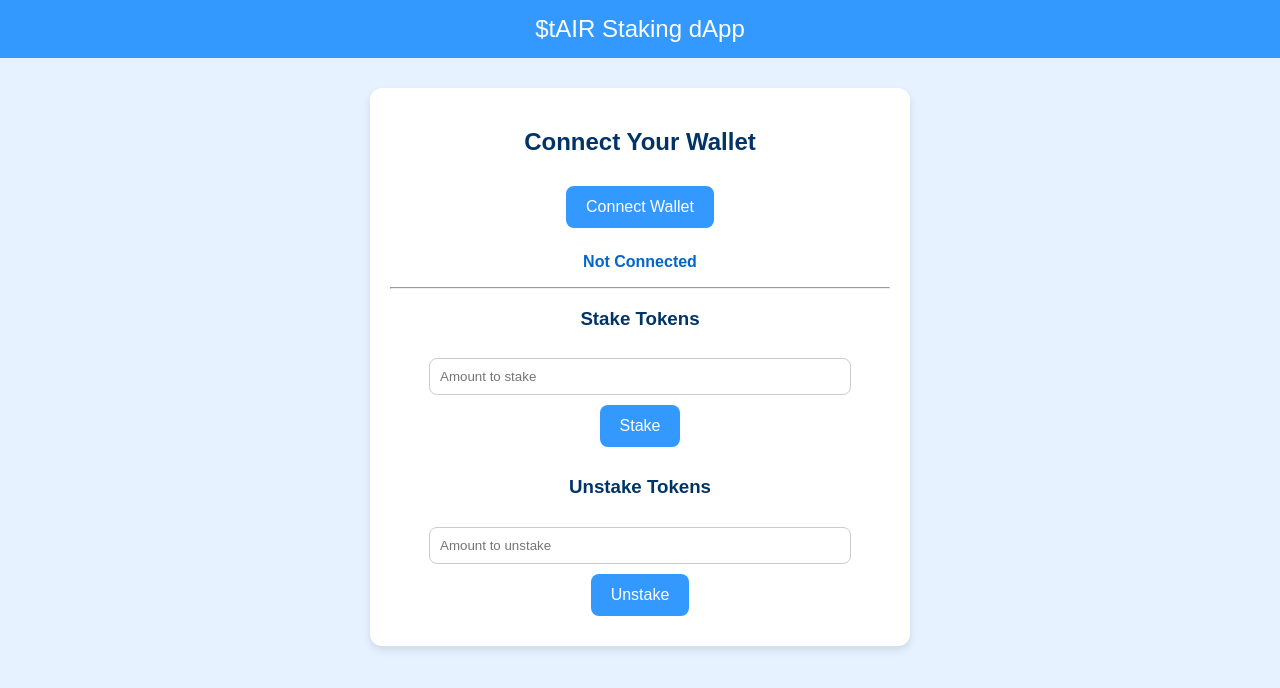
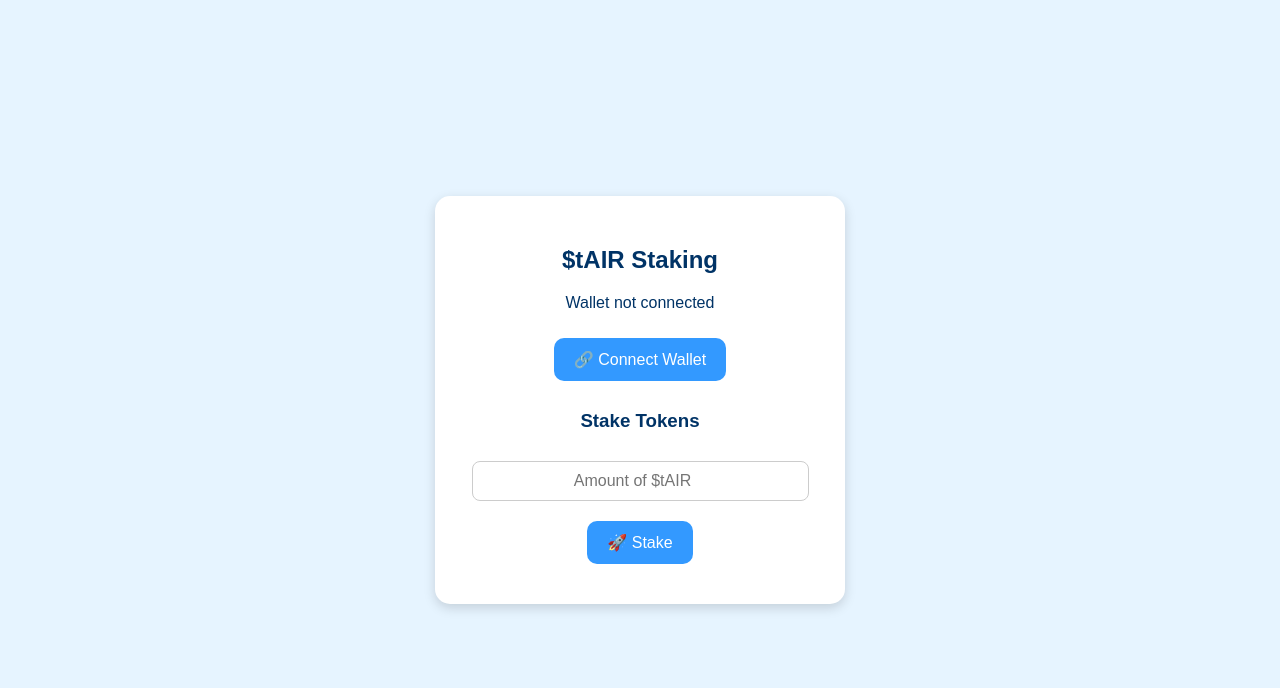
Before and after one commit to Fzlnsyh07/Staking-tAIR-, a plain HTML site: page index.html in a window 1280 px wide. Drawn offline with Linux system fonts and the light colour scheme.

Commit message:
Update index.html

```diff
--- a/index.html
+++ b/index.html
@@ -1,117 +1,126 @@
 <!DOCTYPE html>
 <html lang="en">
 <head>
-  <meta charset="UTF-8" />
-  <meta name="viewport" content="width=device-width, initial-scale=1.0"/>
-  <title>$tAIR Staking</title>
+  <meta charset="UTF-8">
+  <title>$tAIR Staking DApp</title>
+  <script src="https://cdn.jsdelivr.net/npm/ethers@5.7.2/dist/ethers.min.js"></script>
   <style>
     body {
       font-family: Arial, sans-serif;
-      background-color: #e6f2ff; /* biru langit muda */
+      background-color: #e6f4ff;
       color: #003366;
+      display: flex;
+      flex-direction: column;
+      align-items: center;
+      justify-content: center;
+      height: 100vh;
       margin: 0;
-      padding: 0;
+    }
+    .card {
+      background: white;
+      padding: 30px;
+      border-radius: 15px;
+      box-shadow: 0 4px 12px rgba(0,0,0,0.15);
       text-align: center;
-    }
-    header {
-      background: #3399ff;
-      color: white;
-      padding: 15px;
-      font-size: 1.5rem;
-    }
-    .container {
-      margin: 30px auto;
-      padding: 20px;
-      max-width: 500px;
-      background: white;
-      border-radius: 12px;
-      box-shadow: 0 4px 8px rgba(0,0,0,0.1);
+      width: 350px;
     }
     button {
       background-color: #3399ff;
+      border: none;
       color: white;
-      border: none;
       padding: 12px 20px;
       margin: 10px;
-      border-radius: 8px;
+      border-radius: 10px;
+      font-size: 16px;
       cursor: pointer;
-      font-size: 1rem;
+      transition: 0.3s;
     }
     button:hover {
-      background-color: #267acc;
+      background-color: #0077cc;
     }
     input {
+      width: 90%;
       padding: 10px;
-      width: 80%;
-      margin-top: 10px;
+      margin: 10px 0;
       border: 1px solid #ccc;
       border-radius: 8px;
-    }
-    #walletAddress {
-      margin-top: 15px;
-      font-weight: bold;
-      color: #0066cc;
+      font-size: 16px;
+      text-align: center;
     }
   </style>
 </head>
 <body>
-  <header>
-    $tAIR Staking dApp
-  </header>
-
-  <div class="container">
-    <h2>Connect Your Wallet</h2>
-    <button id="connectButton">Connect Wallet</button>
-    <p id="walletAddress">Not Connected</p>
-
-    <hr/>
+  <div class="card">
+    <h2>$tAIR Staking</h2>
+    <p id="walletAddress">Wallet not connected</p>
+    <button onclick="connectWallet()">🔗 Connect Wallet</button>
 
     <h3>Stake Tokens</h3>
-    <input type="number" id="stakeAmount" placeholder="Amount to stake"/>
-    <br/>
-    <button id="stakeButton">Stake</button>
-
-    <h3>Unstake Tokens</h3>
-    <input type="number" id="unstakeAmount" placeholder="Amount to unstake"/>
-    <br/>
-    <button id="unstakeButton">Unstake</button>
+    <input id="stakeAmount" type="number" placeholder="Amount of $tAIR">
+    <button onclick="stakeTokens()">🚀 Stake</button>
   </div>
 
   <script>
-    let account;
+    const tokenAddress = "0x5393aBE6CE6fF2BD32fb4FA962D75B9cA3ae07D3"; // token contract kamu
+    const stakingAddress = "0x5393aBE6CE6fF2BD32fb4FA962D75B9cA3ae07D3"; // 👈 ganti dengan kontrak STAKING tujuan
+    const tokenABI = [
+      {
+        "inputs": [
+          { "internalType": "address", "name": "to", "type": "address" },
+          { "internalType": "uint256", "name": "amount", "type": "uint256" }
+        ],
+        "name": "transfer",
+        "outputs": [{ "internalType": "bool", "name": "", "type": "bool" }],
+        "stateMutability": "nonpayable",
+        "type": "function"
+      },
+      {
+        "inputs": [
+          { "internalType": "address", "name": "from", "type": "address" },
+          { "internalType": "address", "name": "to", "type": "address" },
+          { "internalType": "uint256", "name": "amount", "type": "uint256" }
+        ],
+        "name": "transferFrom",
+        "outputs": [{ "internalType": "bool", "name": "", "type": "bool" }],
+        "stateMutability": "nonpayable",
+        "type": "function"
+      }
+    ];
+
+    let provider, signer, tokenContract;
 
     async function connectWallet() {
-      if (typeof window.ethereum !== "undefined") {
-        try {
-          const accounts = await window.ethereum.request({
-            method: "eth_requestAccounts",
-          });
-          account = accounts[0];
-          document.getElementById("walletAddress").innerText =
-            "Connected: " + account;
-        } catch (error) {
-          console.error("User rejected connection:", error);
-        }
+      if (window.ethereum) {
+        provider = new ethers.providers.Web3Provider(window.ethereum);
+        await provider.send("eth_requestAccounts", []);
+        signer = provider.getSigner();
+        const address = await signer.getAddress();
+        document.getElementById("walletAddress").innerText = "Connected: " + address;
+
+        tokenContract = new ethers.Contract(tokenAddress, tokenABI, signer);
       } else {
-        alert("MetaMask not detected. Please install MetaMask.");
+        alert("⚠️ MetaMask not detected!");
       }
     }
 
-    document.addEventListener("DOMContentLoaded", () => {
-      const connectBtn = document.getElementById("connectButton");
-      if (connectBtn) connectBtn.addEventListener("click", connectWallet);
-
-      // tombol stake & unstake (sementara hanya alert, nanti hubungkan ke smart contract)
-      document.getElementById("stakeButton").addEventListener("click", () => {
-        const amount = document.getElementById("stakeAmount").value;
-        alert("Staking " + amount + " $tAIR (belum terhubung ke contract)");
-      });
-
-      document.getElementById("unstakeButton").addEventListener("click", () => {
-        const amount = document.getElementById("unstakeAmount").value;
-        alert("Unstaking " + amount + " $tAIR (belum terhubung ke contract)");
-      });
-    });
+    async function stakeTokens() {
+      const amount = document.getElementById("stakeAmount").value;
+      if (!amount || amount <= 0) {
+        alert("Enter valid amount!");
+        return;
+      }
+      try {
+        const tx = await tokenContract.transfer(
+          stakingAddress,
+          ethers.utils.parseUnits(amount, 18) // asumsi 18 desimal
+        );
+        await tx.wait();
+        alert("✅ Staked " + amount + " $tAIR to staking contract!");
+      } catch (err) {
+        console.error(err);
+        alert("❌ Error: " + (err.message || err));
+      }
+    }
   </script>
 </body>
 </html>
```
